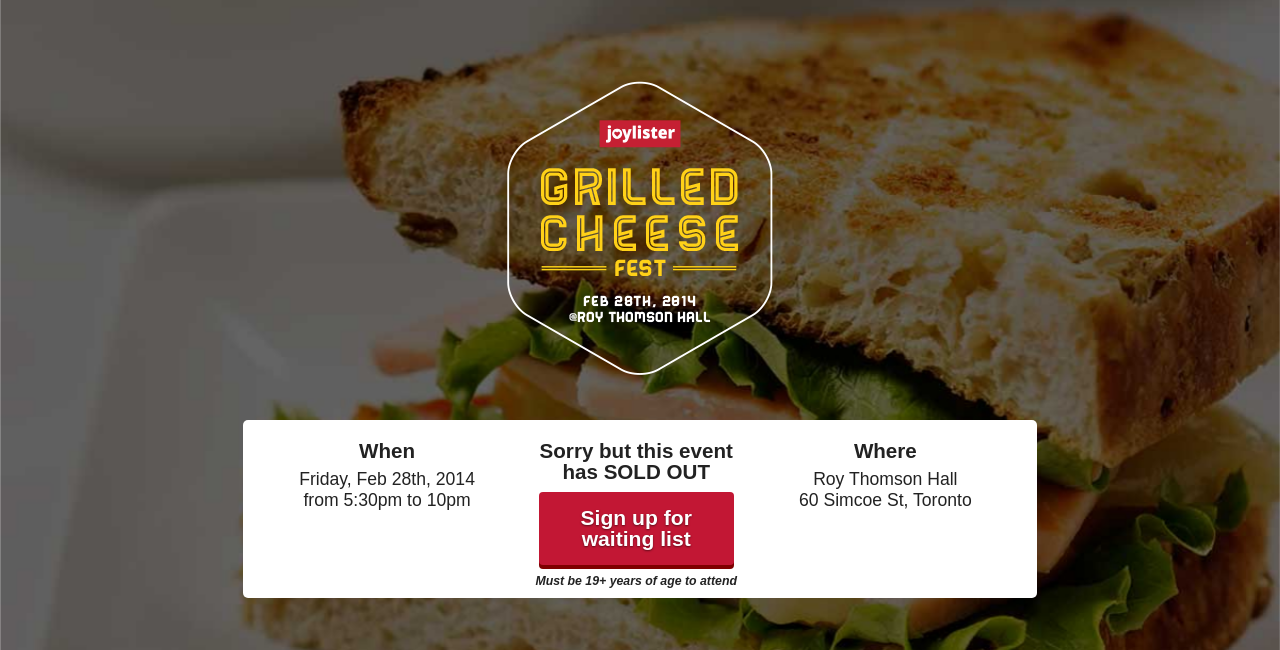
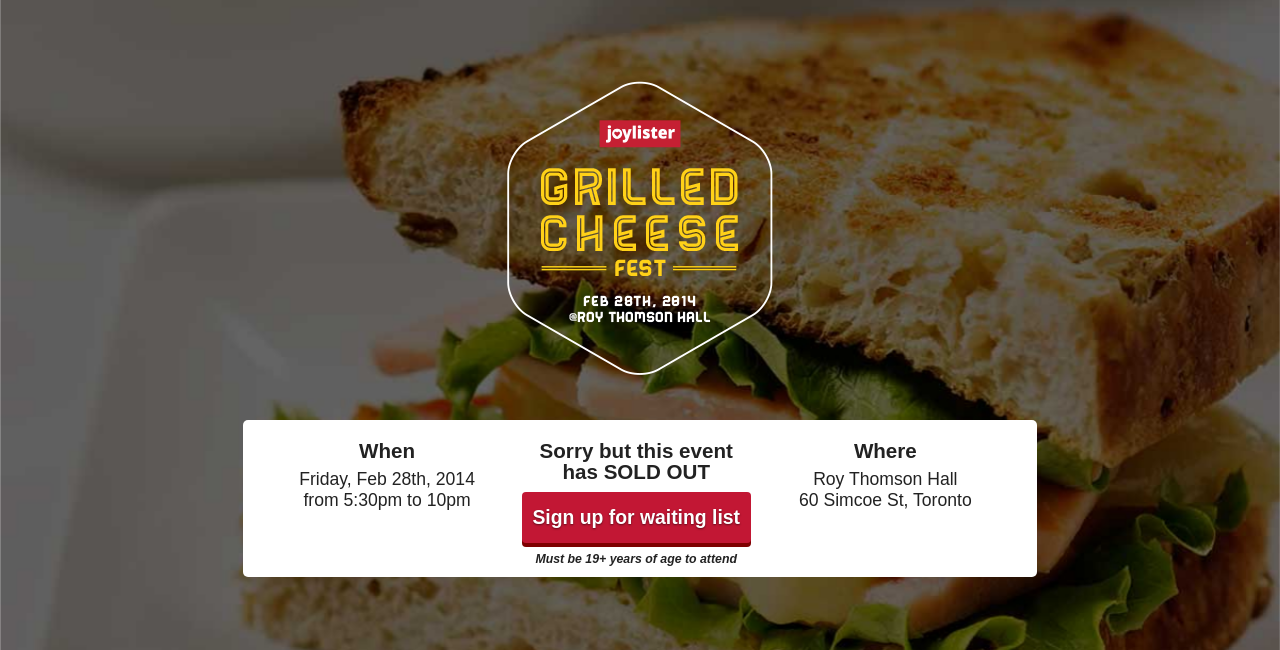
Before and after one commit to seunggs/isff, a website: page public/grilled-cheese.html in a window 1280 px wide. Shown: the top 650 px of the page. Drawn offline with Linux system fonts and the light colour scheme; some packages are replaced by stand-ins of ours.

Commit message:
Button style update to fit one line

```diff
--- a/public/css/style.css
+++ b/public/css/style.css
@@ -155,16 +155,15 @@
         box-shadow: 0 4px 0 #7e0000 ;
         display: inline-block;
         background-color: #c21734;
-        padding: 12px 17px;
+        padding: 15px 0px;
         border: 0;
         color: #fff;
         font-weight: 700;
-        font-size: 1.2em;
+        font-size: 1.1em;
         text-shadow: 0 1px 2px rgba(0, 0, 0, 0.5);
         -webkit-appearance: none;
         display: inline-block;
-        width: 85%;
-        padding: 15px 10px;
+        width: 100%;
         margin-bottom: 10px;
         margin-top: 10px; }
         section#header #actions div a.button:hover {
```
